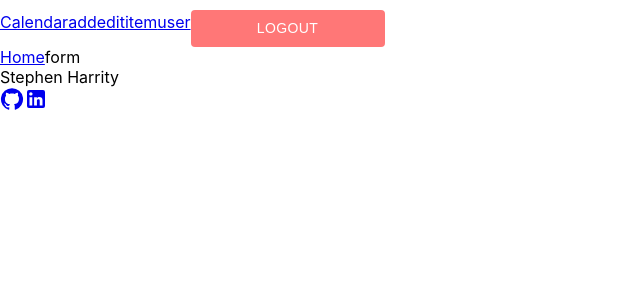
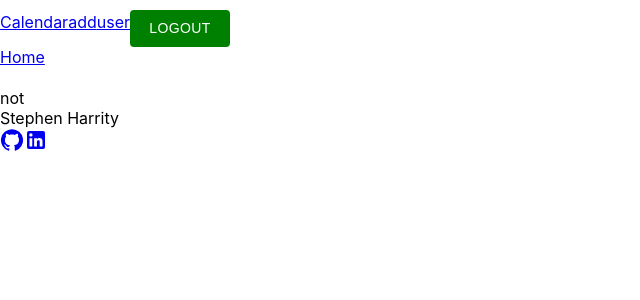
Before and after one commit to sjh401/Routine, a React (Create React App) app in the folder client/: page /item/add in a window 1280 px wide. Shown: the top 300 px of the page, without its empty margins (0-640 px from the left). Built offline with nearby package versions, Linux system fonts and the light colour scheme; no server answers.

Commit message:
item detail

```diff
--- a/client/src/App.js
+++ b/client/src/App.js
@@ -35,6 +35,7 @@ const App = () => {
   const handleLogout = () => {
     setCurrentUser(null);
     localStorage.removeItem('authToken');
+    removeToken();
   }
   return (
     <Layout
--- a/client/src/components/layout/Header.jsx
+++ b/client/src/components/layout/Header.jsx
@@ -5,13 +5,12 @@ import { styled } from '@mui/material/styles';
 
 const LogoutButton = styled(Button)(({ theme }) => ({
     color: '#fff',
-    backgroundColor: '#ff7777',
+    backgroundColor: 'green',
     fontFamily: 'Poppins, sans-serif',
-    width: '60vw',
-    maxWidth: 194,
+    width: 100,
     marginTop: 10,
     '&:hover': {
-        backgroundColor: '#4fa8fc',
+        backgroundColor: 'blue',
     },
 }));
 
@@ -21,8 +20,8 @@ export default function Header(props) {
       <div>
         <Link to='/calendar'>Calendar</Link>
         <Link to='/add'>add</Link>
-        <Link to='/item/:id'>edit</Link>
-        <Link to='/item'>item</Link>
+        {/* <Link to='/item/:id'>edit</Link>
+        <Link to='/item'>item</Link> */}
         <Link to='/user'>user</Link>
         <LogoutButton onClick={props.handleLogout}>Logout</LogoutButton>
       </div>
--- a/client/src/container/Container.jsx
+++ b/client/src/container/Container.jsx
@@ -15,10 +15,10 @@ export default function Container({currentUser}) {
     useEffect(() => {
         const fetchItems = async () => {
             const items = await getAllItems();
-            setAllItems(items)
+            setAllItems(items.filter(element => element.user_id === currentUser?.id));
         }
         fetchItems();
-    }, []);
+    }, [currentUser]);
 
 
     return(
@@ -48,9 +48,10 @@ export default function Container({currentUser}) {
                     }
                 />
                 <Route
-                    path="/item"
+                    path="/item/:id"
                     element={
                         <ItemDetail
+                            allItems={allItems}
                         />
                     }
                 />
--- a/client/src/screens/home/Home.jsx
+++ b/client/src/screens/home/Home.jsx
@@ -1,16 +1,11 @@
 import React, { useEffect, useState } from 'react';
+import { Link } from 'react-router-dom';
 import './Home.css'
 
 export default function Home(props) {
   const { currentUser, allItems } = props;
-  const [ userItems, setUserItems ] = useState([])
   console.log(allItems)
   console.log(currentUser)
-
-  useEffect(() => {
-    const items = allItems.filter(element => element.user_id === currentUser?.id)
-    setUserItems(items)
-  },[allItems])
 
   return (
   <React.Fragment>
@@ -21,15 +16,17 @@ export default function Home(props) {
         {currentUser?.first_name}
       </div>
       <div className='flex-row-wrap'>
-        {userItems?.map(item => {
+        {allItems?.map(item => {
           return (
             <div
                 key={`${item.id} ${item.title}`}
                 className='flex-column'
               >
+            <Link to={`/item/${item.id}`}>
                 <h4>
                   {item.title}
                 </h4>
+            </Link>
                 <div>
                   {item.completed === true ? 'complete' : 'not'}
                 </div>
--- a/client/src/screens/item/ItemDetail.jsx
+++ b/client/src/screens/item/ItemDetail.jsx
@@ -1,11 +1,29 @@
-import React from 'react';
-import { Link } from 'react-router-dom';
+import React, { useEffect, useState } from 'react';
+import { Link, useParams } from 'react-router-dom';
 
 export default function ItemDetail(props) {
+  const { allItems } = props;
+  const id = useParams();
+  const [ item, setItem ] = useState([]);
+
+  useEffect(() => {
+    setItem(allItems.filter(element=> element.id === Number(id.id)))
+  },[allItems])
+
+
   return(
-    <div>
-      <Link to='/home'>Home</Link>
-      Item Details
-    </div>
+    <React.Fragment>
+      <div>
+        <Link to='/home'>Home</Link>
+      </div>
+      <div>
+              <h4>
+                {item[0]?.title}
+              </h4>
+              <div>
+                {item[0]?.completed === true ? 'complete' : 'not'}
+              </div>
+      </div>
+    </React.Fragment>
   )
 }
```
Also changed, not shown: 2 other files (tests, documents, lock files or other folders). Lines whose indentation alone changed are shown as unchanged.
